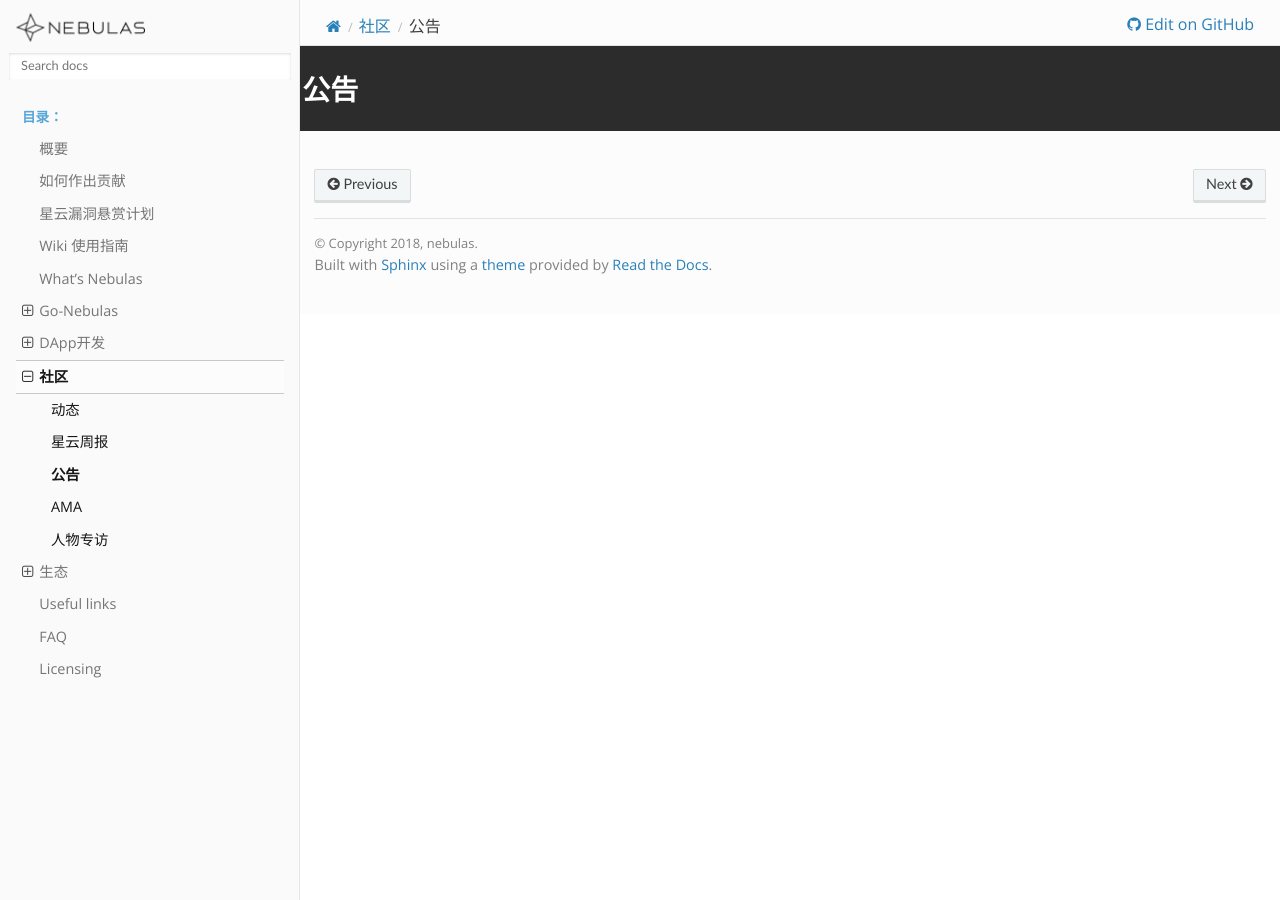
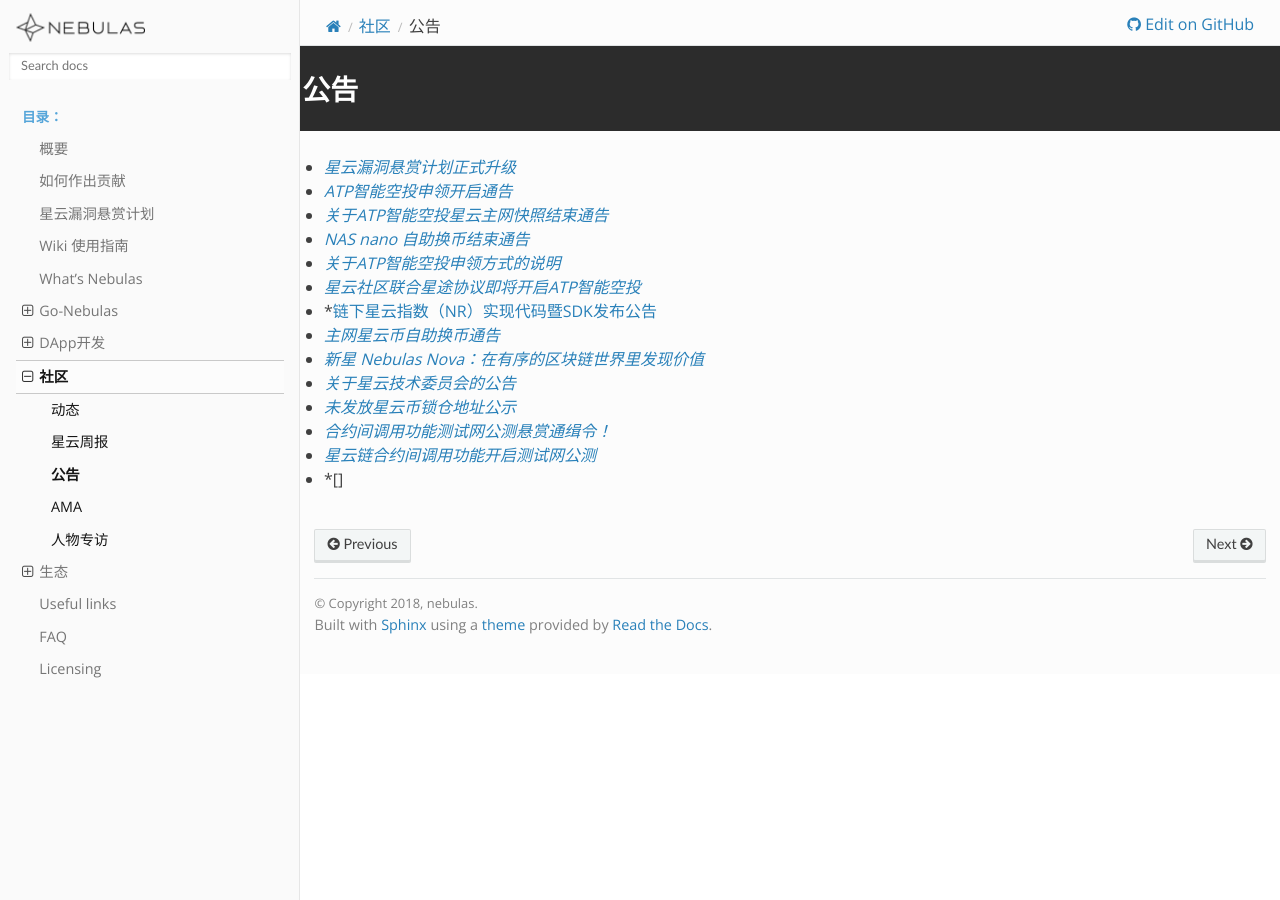
Before and after one commit to nebulasio/nebdocs, a Sphinx documentation site: the page built from docs/community/announcement.md, in a window 1280 px wide. Built offline with Sphinx 7.4.7 and the Read the Docs theme 2.0.0, drawn with Linux system fonts in a browser that asks for light colours; pages that are not in the unit, such as notebooks, are missing from menus.

Commit message:
Update announcement.md

```diff
--- a/docs/community/announcement.md
+++ b/docs/community/announcement.md
@@ -1 +1,16 @@
 # 公告
+
+- *[星云漏洞悬赏计划正式升级](https://mp.weixin.qq.com/s/MqrhfTiggklBx83KwzuXhg)*
+- *[ATP智能空投申领开启通告](https://mp.weixin.qq.com/s/3AdjQa7G_1dVTY-XUoFgaA)*
+- *[关于ATP智能空投星云主网快照结束通告](https://mp.weixin.qq.com/s/sijI15lAjUCoMB0PCKu5nw)*
+- *[NAS nano 自助换币结束通告](https://mp.weixin.qq.com/s/en5_rZ3xpd8ZIS7LR4VCJw)*
+- *[关于ATP智能空投申领方式的说明](https://mp.weixin.qq.com/s/3JAbnBmY66Gmf5i3O46UNQ)*
+- *[星云社区联合星途协议即将开启ATP智能空投](https://mp.weixin.qq.com/s/43_CpQ2h2LNTQ5YTrLAHfw)*
+- *[链下星云指数（NR）实现代码暨SDK发布公告](https://mp.weixin.qq.com/s/P4aXYFbWinaI-13BRmqCCg)
+- *[主网星云币自助换币通告](https://mp.weixin.qq.com/s/fsxF6ChnV9JhqmyI6KdbBg)*
+- *[新星 Nebulas Nova：在有序的区块链世界里发现价值](https://mp.weixin.qq.com/s/4pLrGXRo5-m3S1gbHz86Cg)*
+- *[关于星云技术委员会的公告](https://mp.weixin.qq.com/s/TYmlqrHXpqCNc432plfT2A)*
+- *[未发放星云币锁仓地址公示](https://mp.weixin.qq.com/s/Plu2liej0aBXAXm_PoA-BA)*
+- *[合约间调用功能测试网公测悬赏通缉令！](https://mp.weixin.qq.com/s/qVsPol3yhT1fFr6TrR1Q8w)*
+- *[星云链合约间调用功能开启测试网公测](https://mp.weixin.qq.com/s/wJ9YBAMyWxVY7dT7AXZ6-w)*
+- *[]
```
